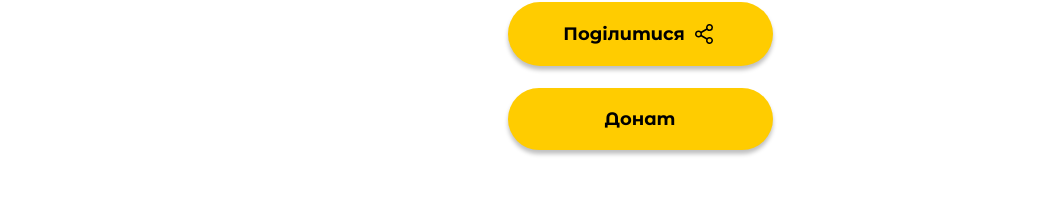
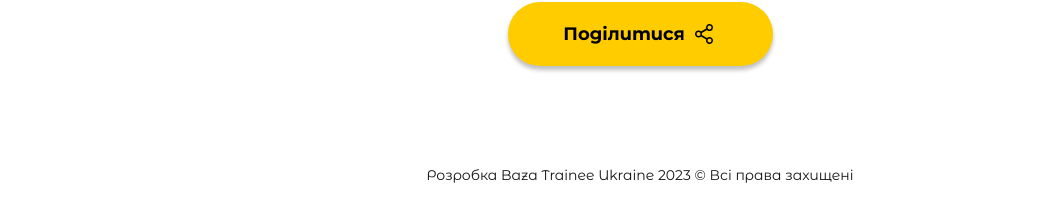
Before and after one commit to baza-trainee/pickup-truck, a React (Vite) app: page / in a window 1280 px wide. Shown: the part 362-562 px from the top of the page, without its empty margins (0-1039 px from the left). Built offline with nearby package versions, Linux system fonts and the light colour scheme.

Commit message:
Update SectionStrength.jsx

```diff
--- a/src/components/SectionStrength/SectionStrength.jsx
+++ b/src/components/SectionStrength/SectionStrength.jsx
@@ -16,9 +16,6 @@ const SectionStrength = () => {
             Поділитися
             <GoShareAndroid size={24} />
           </Button>
-
-          <br />
-          <Button>Донат</Button>
         </Container>
       </section>
     </>
```
